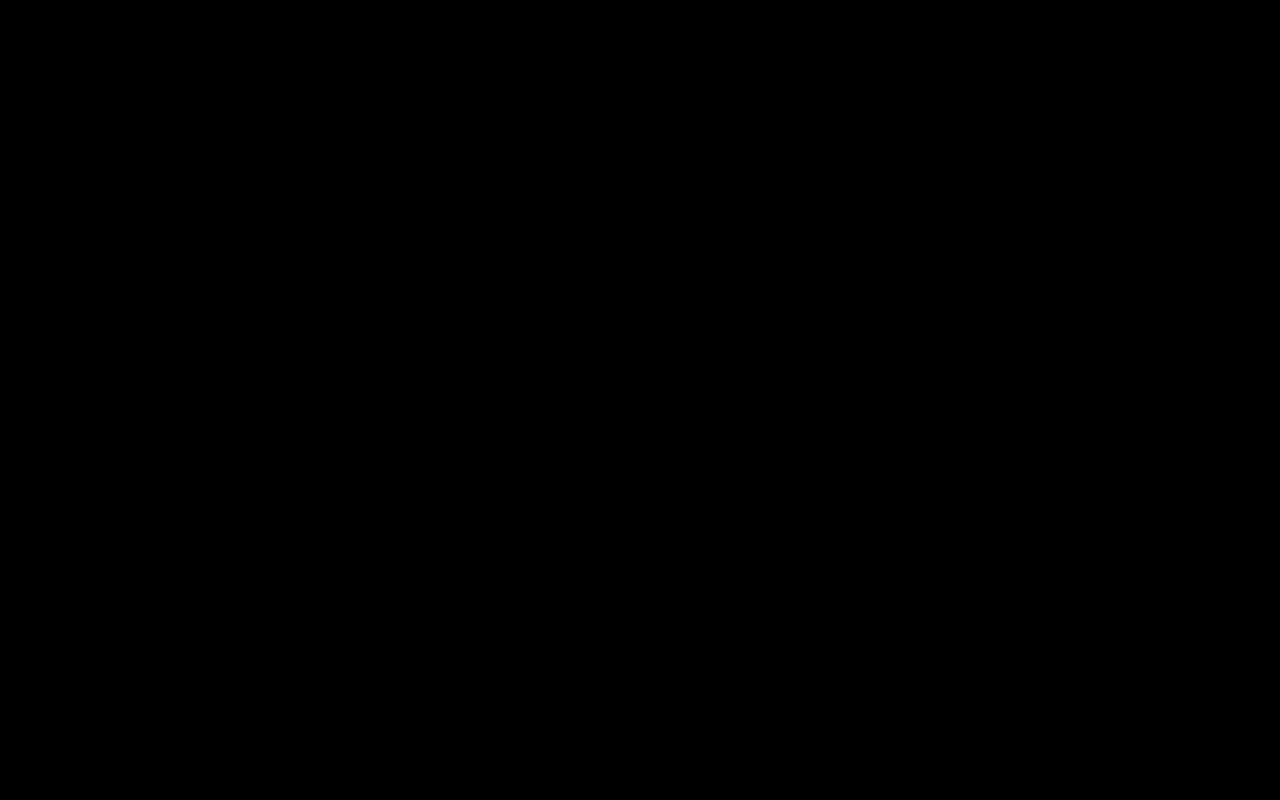
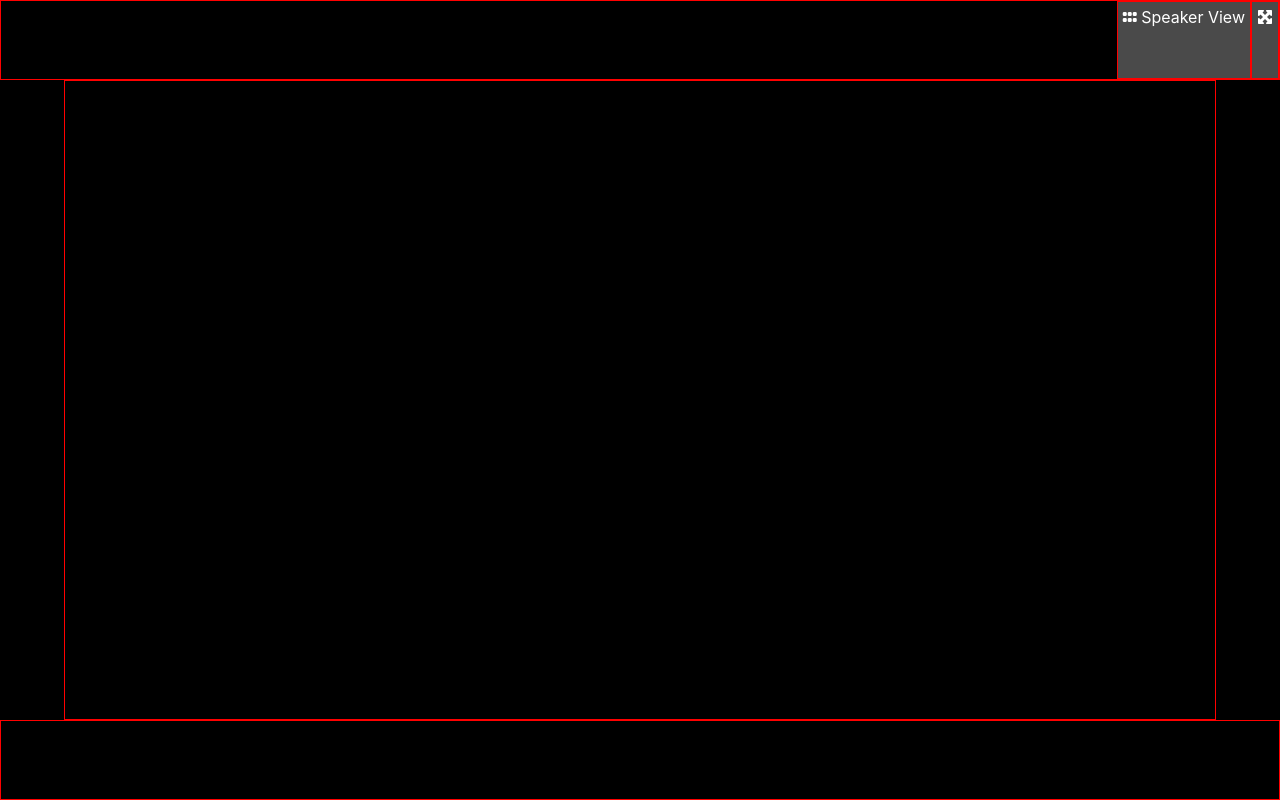
Before and after one commit to francescomiceli/html-css-zoom, a plain HTML site: page index.html in a window 1280 px wide. Drawn offline with Linux system fonts and the light colour scheme.

Commit message:
Creazione header

```diff
--- a/index.html
+++ b/index.html
@@ -5,11 +5,33 @@
     <meta http-equiv="X-UA-Compatible" content="IE=edge">
     <meta name="viewport" content="width=device-width, initial-scale=1.0">
     <link rel="stylesheet" href="style.css">
+
     <title>Document</title>
-    <script src="https://kit.fontawesome.com/710259c6f3.js" crossorigin="anonymous"></script>
+    <script src="https://kit.fontawesome.com/2b5def4d88.js" crossorigin="anonymous"></script>
 
 </head>
 <body>
+    <!-- HEADER -->
 
+    <header class="header">
+        <p><i class="fa-solid fa-grip"></i> Speaker View </p>
+        <p><i class="fa-solid fa-maximize"></i></p>
+    </header>
+
+
+    <!-- MAIN SECTION -->
+
+    <main>
+        <div class="section">
+
+        </div>
+    </main>
+
+    <!-- FOOTER -->
+        <footer>
+            <div class="footer">
+
+            </div>
+        </footer>
 </body>
 </html>
--- a/style.css
+++ b/style.css
@@ -2,10 +2,48 @@
 
 body, html{ font-size: 16px; font-family: -apple-system, BlinkMacSystemFont, "Segoe UI", "Roboto", "Helvetica Neue", Arial, sans-serif; box-sizing: border-box;margin: 0;padding: 0;}
 *,*:before,*:after{ box-sizing: border-box; }
-h1,h2,h3,h4,h5,h6, p, ol, ul{margin: 0;padding: 0;}
+h1,h2,h3,h4,h5,h6,ol,p,ul{margin: 0;padding: 0;}
 ol,ul{list-style-type: none;}
 img{height: auto;}
 a{text-decoration: none;}
 hr{border:none; border-bottom: 1px solid #ddd}
 
 body{background-color: black;}
+
+/* Elements */
+
+    .header p{
+        display: inline;
+        padding: 5px;
+        background-color: #4A4A4A;
+        color: white;
+        border: 1px solid red;
+    }
+
+
+/* ! Header */
+
+    .header{
+        display: flex;
+        justify-content: flex-end;
+        flex-direction: row;
+        width: 100%;
+        border: 1px solid red;
+        height: 10vh;
+    }
+/* Main Section */
+
+    .section{
+        width: 90%;
+        height: 80vh;
+        margin: 0 auto;
+        border: 1px solid red;
+    }
+
+/* Footer */
+
+    .footer{
+        width: 100%;
+        border: 1px solid red;
+        height: 10vh;
+    }
```
